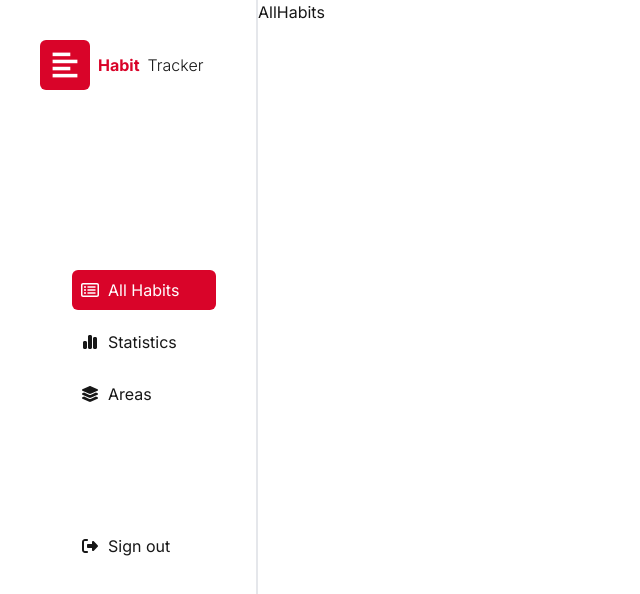
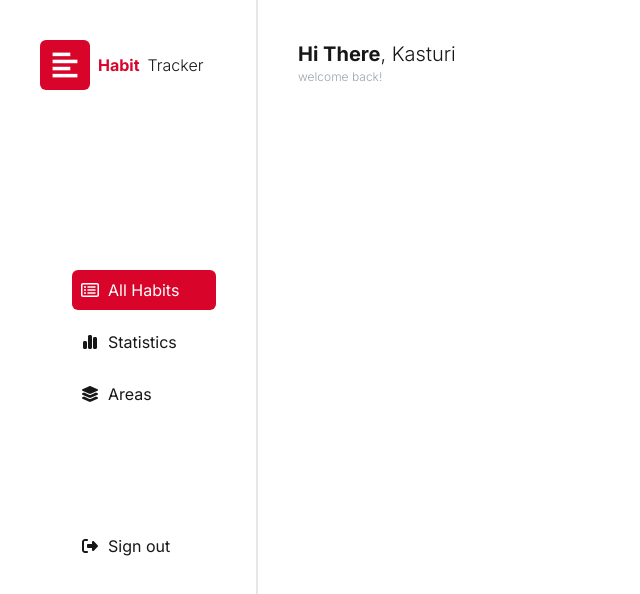
Before and after one commit to chauhanunnati/habit-tracker, a Next.js app: page /dashboard in a window 1280 px wide. Shown: the top 594 px of the page, without its empty margins (0-640 px from the left). Built offline with nearby package versions, Linux system fonts and the light colour scheme.

Commit message:
added topbar in allHabits

```diff
--- a/app/Pages/AllHabits/AllHabits.tsx
+++ b/app/Pages/AllHabits/AllHabits.tsx
@@ -1,7 +1,37 @@
 import React from "react";
+import { faMoon } from "@fortawesome/free-regular-svg-icons";
+import { FontAwesomeIcon } from "@fortawesome/react-fontawesome";
 
 function AllHabits() {
-    return <div> AllHabits</div>;
+    return (
+        <div className=" w-full flex">
+            <div className="w-[80%] m-5">
+                <AllHabitsTopBar />
+            </div>
+
+            <RightSideBar />
+        </div>
+    );
 }
 
 export default AllHabits;
+
+function AllHabitsTopBar() {
+    return (
+        <div className="bg-white p-5 rounded-md flex justify-between">
+            <div className="flex flex-col">
+                <span className="text-xl">
+                    <span className="font-bold"> Hi There</span>
+                    <span className="font-light">, Kasturi</span>
+                </span>
+                <span className="font-light text-[12px] text-gray-400">
+                    welcome back!
+                </span>
+            </div>
+        </div>
+    )
+}
+
+function RightSideBar() {
+    return <div className=" w-[20%]-bg-white "></div>;
+}
```
